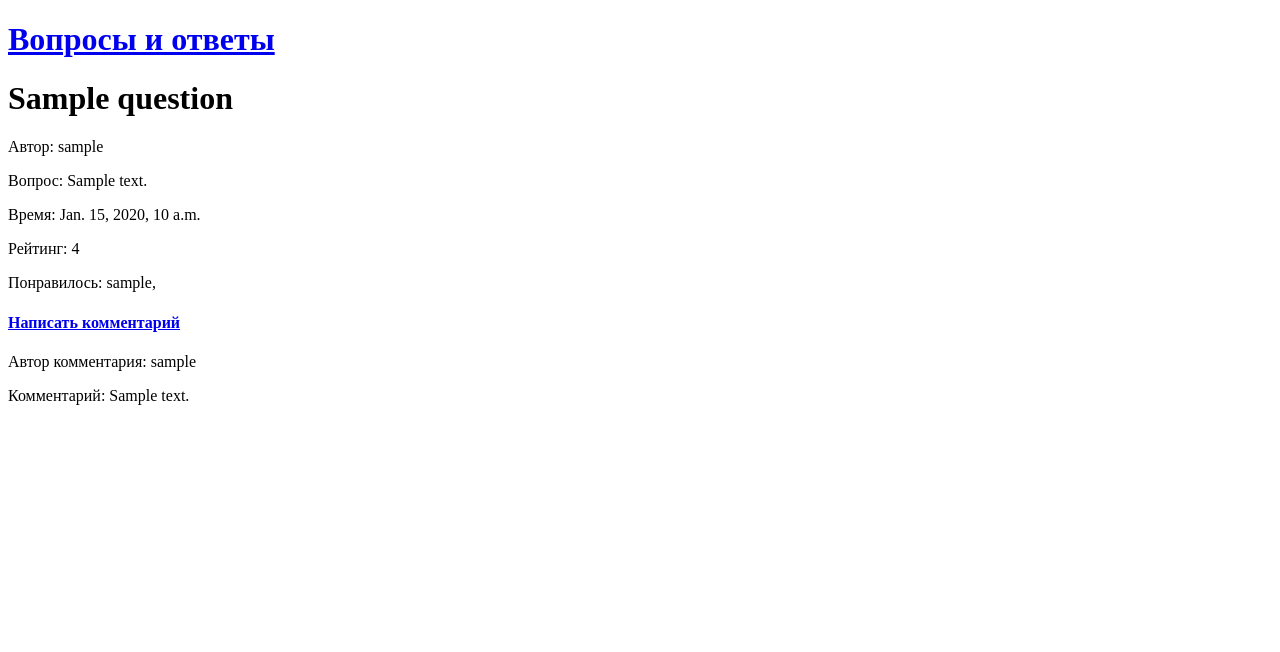
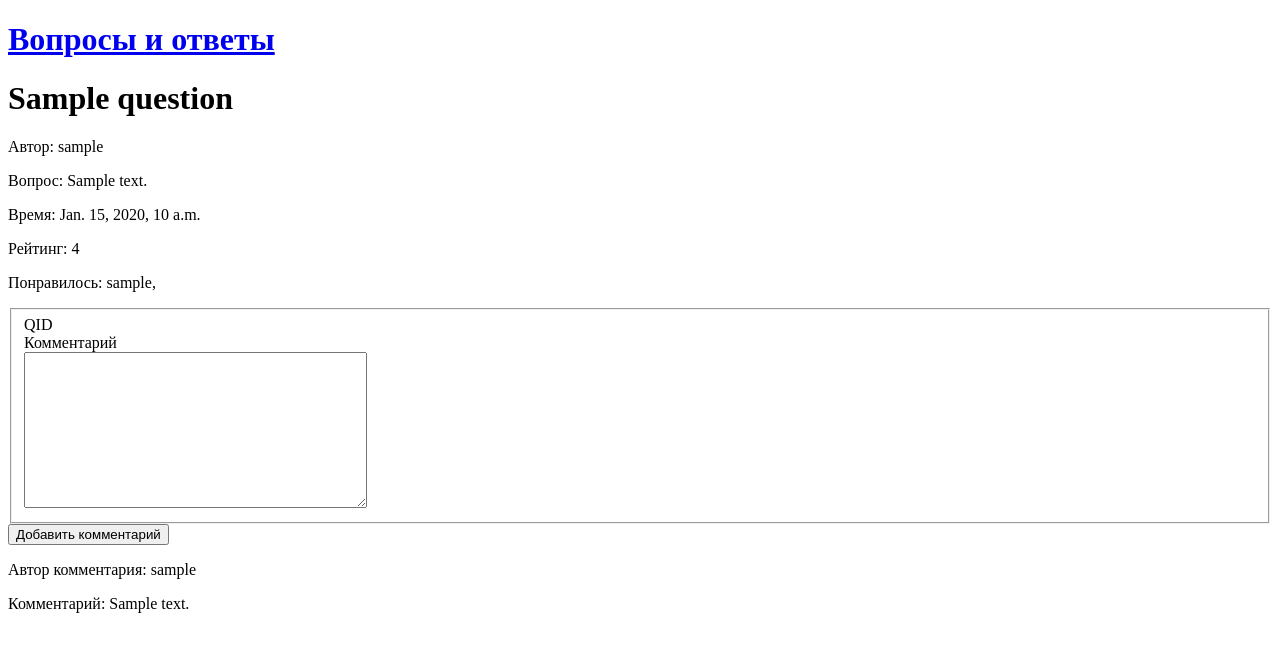
Before and after one commit to pivcheg/stepik_web_servers, a Django app: page /question/1/ in a window 1280 px wide. Shown: the top 652 px of the page. Run offline with Django 3.2, Linux system fonts and the light colour scheme; tables that the repository leaves empty hold one stand-in row (values such as "Sample post").

Commit message:
Changed init.sh, forms, urls, views. Now the comments form inline into question_details.html

```diff
--- a/ask/qa/forms.py
+++ b/ask/qa/forms.py
@@ -21,8 +21,8 @@ class AskForm(forms.Form):
 
 class AnswerForm(forms.Form):
     # question = forms.ModelChoiceField(required=True, queryset=None, widget=forms.HiddenInput)
-    question = forms.IntegerField(required=False, widget=forms.HiddenInput)
-    text = forms.CharField(widget=forms.Textarea)
+    question = forms.IntegerField(required=False, widget=forms.HiddenInput, label="QID")
+    text = forms.CharField(widget=forms.Textarea, label="Комментарий")
 
     def __init__(self, *args, **kwargs):
         # print("__init__", "queryset:", quest_object, "args:", args, "kwargs", kwargs)
@@ -39,7 +39,7 @@ class AnswerForm(forms.Form):
 
     def save(self):
         print("save:", self)
-        self.cleaned_data['question'] = get_object_or_404(models.Question, id=self._qid)
+        self.cleaned_data['question'] = self._qid
         self.cleaned_data['author'], _ = models.User.objects.get_or_create(username='anon')
         answer = models.Answer(**self.cleaned_data)
         answer.save()
--- a/ask/qa/templates/question_details.html
+++ b/ask/qa/templates/question_details.html
@@ -25,10 +25,27 @@
     </div>
 
     {# <h4><a href="{% url 'add_comment' question.id %}">Написать комментарий</a></h4> #}
-    <h4><a href="{% url 'add_comment'  question.id %}?qid={{ question.id }}">Написать комментарий</a></h4>
+    {# <h4><a href="{% url 'add_comment'  question.id %}?qid={{ question.id }}">Написать комментарий</a></h4> #}
 
+    {% for e in form.non_field_errors %}
+        <div class="alert alert-danger">{{ e }}</div>
+    {% endfor %}
 
-    {% block addcomment %}{% endblock %}
+    <form class="form-horizontal" method="post" action="{% url 'question_details' question.id %}">
+        {% csrf_token %}
+        <fieldset>
+            {% for field in form %}
+                <div class="control-group {% if field.errors %}has-error{% endif %}">
+                    <label class="control-label">{{ field.label }}</label>
+                    <div class="controls">{{ field }}</div>
+                </div>
+            {% endfor %}
+        </fieldset>
+        <div class="form-actions">
+            <button type="submit" class="btn btn-primary">Добавить комментарий</button>
+        </div>
+    </form>
+
 
     <div class="comments">
         {% for answer in answers %}
--- a/ask/qa/urls.py
+++ b/ask/qa/urls.py
@@ -4,8 +4,8 @@ from . import views
 urlpatterns = [
     url(r'login/', views.login, name='login'),
     url(r'signup/', views.signup, name='signup'),
-    url(r'question/(?P<qid>\d+)/$', views.question_detail, name='question_details'),
-    url(r'question/(?P<qid>\d+)/add_comment', views.add_comment, name='add_comment'),
+    url(r'question/(?P<qid>\d+)/', views.question_detail, name='question_details'),
+    # url(r'question/(?P<qid>\d+)/add_comment', views.add_comment, name='add_comment'),
     # url(r'all_posts/', views.questions_list_on_page, name='all_posts'),
     url(r'ask/', views.add_question, name='add_question'),
     url(r'popular/', views.popular_questions, name='popular_questions'),
--- a/ask/qa/views.py
+++ b/ask/qa/views.py
@@ -53,26 +53,6 @@ def login(request):
 def signup(request):
     return HttpResponse(request)
 
-def add_comment(request, qid):
-    # queryset = get_object_or_404(models.Question, id=qid)
-    print("request:", request)
-    if request.method == "POST":
-        form = forms.AnswerForm(request.POST, initial={'qid': qid})
-        # form = forms.AnswerForm(request.POST)
-        if form.is_valid():
-            answer = form.save()
-            url = answer.get_url()
-            return HttpResponseRedirect(url)
-        else:
-            print("form.is_valid = FALSE")
-    else:
-        #form = forms.AnswerForm(initial={'qid': queryset})
-        form = forms.AnswerForm()
-    return render(request, "question_add_comment.html", {
-        'form': form,
-        'qid': qid
-    })
-
 #@login_required
 def add_question(request):
     if request.method == "POST":
@@ -93,11 +73,20 @@ def question_detail(request, qid):
     question = get_object_or_404(models.Question, id=qid)
     answers = models.Answer.objects.filter(question=qid)
     if request.method == "POST":
-        return add_comment(request, qid)
+        form = forms.AnswerForm(request.POST, initial={'qid': question})
+        if form.is_valid():
+            answer = form.save()
+            url = answer.get_url()
+            return HttpResponseRedirect(url)
+        else:
+            print("form.is_valid = FALSE")
+    else:
+        form = forms.AnswerForm()
 
     return render(request, "question_details.html", {
         'question': question,
         'answers': answers,
+        'form': form,
     })
 
 def popular_questions(request):
```
Also changed, not shown: 1 other file.
